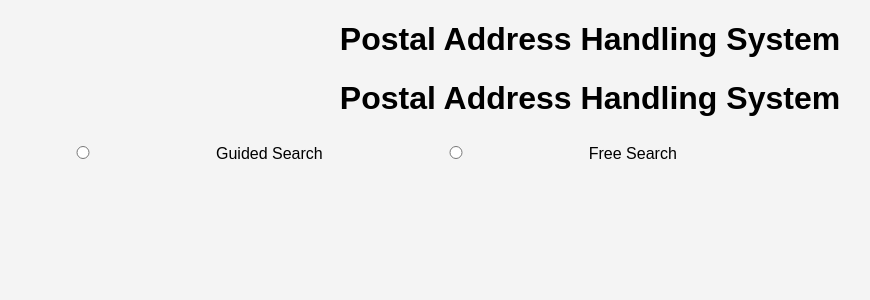
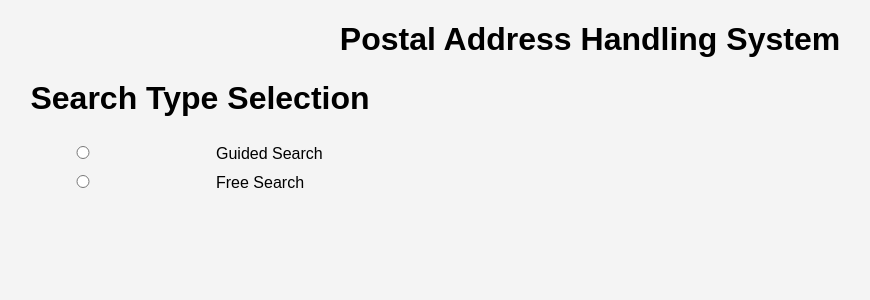
Before and after one commit to Mann-1702/Web-Based-Postal-Address-Handling-System, a React (Create React App) app in the folder postal-address-ui/: page / in a window 1280 px wide. Shown: the top 300 px of the page, without its empty margins (50-920 px from the left). Built offline with nearby package versions, Linux system fonts and the light colour scheme.

Commit message:
Updating HomePage.js

```diff
--- a/postal-address-ui/src/components/HomePage.js
+++ b/postal-address-ui/src/components/HomePage.js
@@ -1,5 +1,5 @@
 import React, { useState } from 'react';
-// import './styles.css';
+import '../styles.css';
 import GuidedSearch from './GuidedSearch';
 import FreeSearch from './FreeSearch';
 
@@ -11,26 +11,34 @@ const HomePage = () => {
   };
 
   return (
-    <div>
-      <h1>Postal Address Handling System</h1>
+    <div className="container min-vh-100 d-flex justify-content-center align-items-center bg-light py-5">
+      <div className="card p-4 shadow-sm w-100" style={{ maxWidth: '500px' }}>
+        <h1 className="text-center mb-4">Search Type Selection</h1>
 
-      <div>
-        <label>
+        <div className="form-check">
           <input
             type="radio"
+            className="form-check-input"
             value="guided"
             checked={searchType === 'guided'}
             onChange={handleSearchTypeChange}
+            id="guidedSearch"
           />
+          <label className="form-check-label" htmlFor="guidedSearch">
             Guided Search
           </label>
-        <label>
+        </div>
+
+        <div className="form-check mb-4">
           <input
             type="radio"
+            className="form-check-input"
             value="free"
             checked={searchType === 'free'}
             onChange={handleSearchTypeChange}
+            id="freeSearch"
           />
+          <label className="form-check-label" htmlFor="freeSearch">
             Free Search
           </label>
         </div>
@@ -38,6 +46,7 @@ const HomePage = () => {
         {searchType === 'guided' && <GuidedSearch />}
         {searchType === 'free' && <FreeSearch />}
       </div>
+    </div>
   );
 };
 
```
Lines whose indentation alone changed are shown as unchanged.
